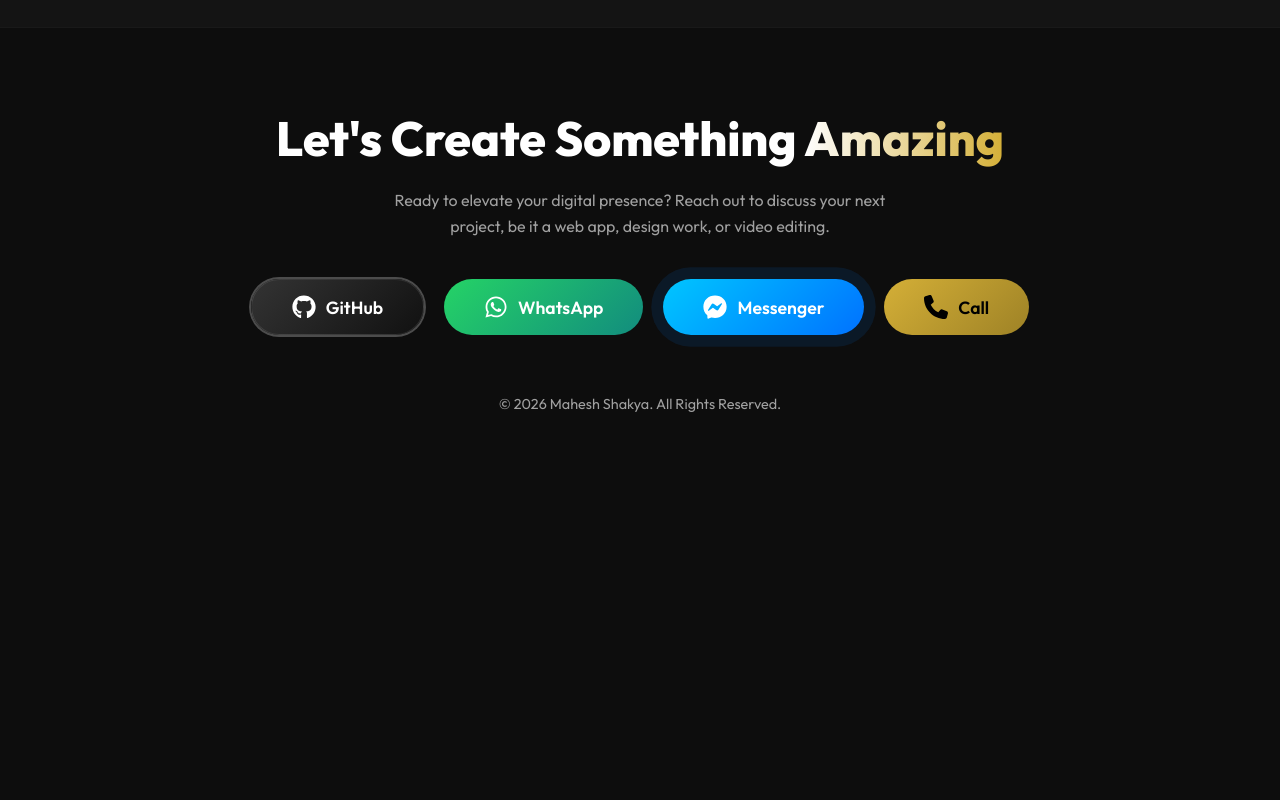
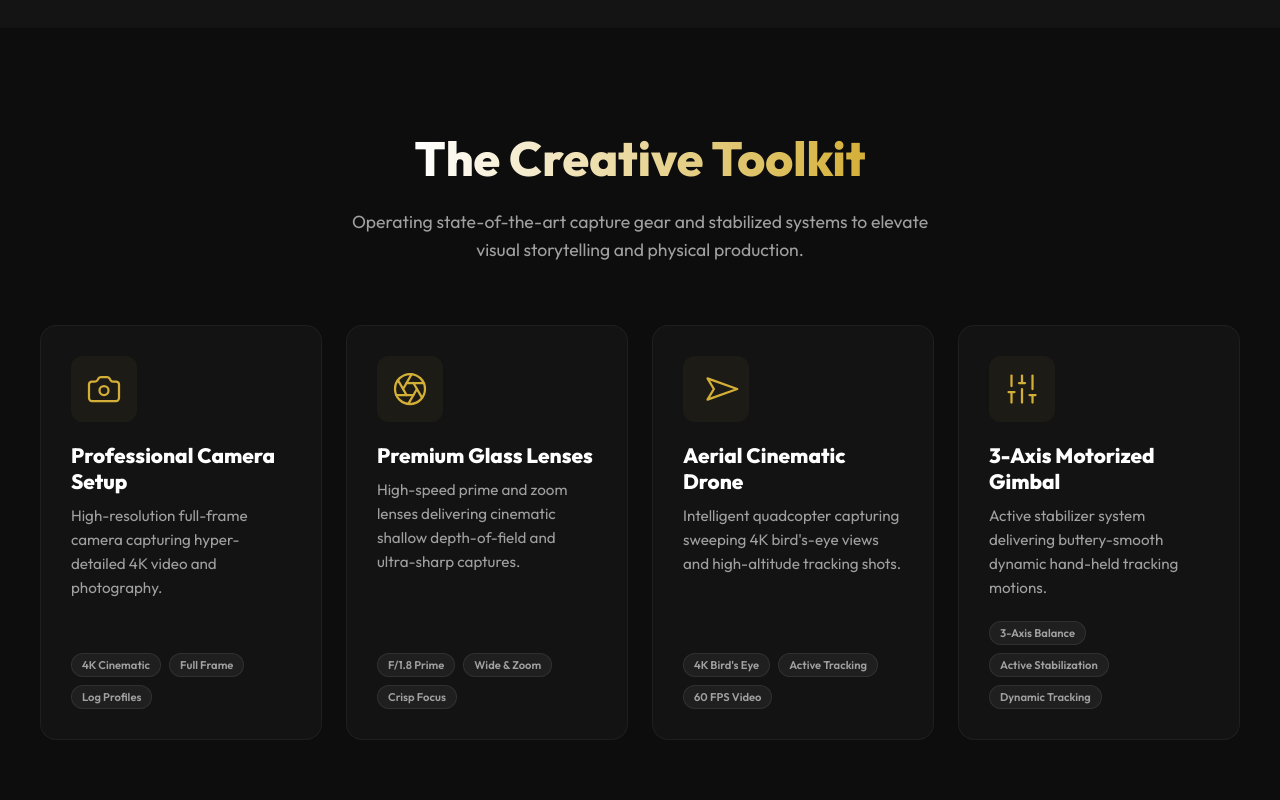
Before and after one commit to shakyamtech/shakya-portal, a React (Vite) app: page / in a window 1280 px wide. Shown: the part 1760-2560 px from the top of the page. Before the commit the page ends 2253 px from the top, so only its background shows below. Built offline with nearby package versions, Linux system fonts and the light colour scheme.

Commit message:
feat: implement Option B Creative Toolkit section and navbar anchor

```diff
--- a/src/App.tsx
+++ b/src/App.tsx
@@ -1,5 +1,5 @@
 import { useEffect, useState } from 'react';
-import { Globe, Smartphone, Palette, Calculator, Video } from 'lucide-react';
+import { Globe, Smartphone, Palette, Calculator, Video, Camera, Aperture, Navigation, Sliders } from 'lucide-react';
 import { FaWhatsapp, FaFacebookMessenger, FaGithub, FaPhone } from 'react-icons/fa6';
 import './index.css';
 
@@ -9,6 +9,37 @@ const rolesData = [
   { name: "Graphic Designer", icon: <Palette size={40} strokeWidth={1.5} /> },
   { name: "Account Book Keeper", icon: <Calculator size={40} strokeWidth={1.5} /> },
   { name: "Video Editor", icon: <Video size={40} strokeWidth={1.5} /> }
+];
+
+const gearData = [
+  {
+    id: "camera",
+    name: "Professional Camera Setup",
+    description: "High-resolution full-frame camera capturing hyper-detailed 4K video and photography.",
+    icon: <Camera size={36} strokeWidth={1.5} />,
+    tags: ["4K Cinematic", "Full Frame", "Log Profiles"]
+  },
+  {
+    id: "lenses",
+    name: "Premium Glass Lenses",
+    description: "High-speed prime and zoom lenses delivering cinematic shallow depth-of-field and ultra-sharp captures.",
+    icon: <Aperture size={36} strokeWidth={1.5} />,
+    tags: ["F/1.8 Prime", "Wide & Zoom", "Crisp Focus"]
+  },
+  {
+    id: "drone",
+    name: "Aerial Cinematic Drone",
+    description: "Intelligent quadcopter capturing sweeping 4K bird's-eye views and high-altitude tracking shots.",
+    icon: <Navigation size={36} strokeWidth={1.5} style={{ transform: 'rotate(45deg)' }} />,
+    tags: ["4K Bird's Eye", "Active Tracking", "60 FPS Video"]
+  },
+  {
+    id: "gimbal",
+    name: "3-Axis Motorized Gimbal",
+    description: "Active stabilizer system delivering buttery-smooth dynamic hand-held tracking motions.",
+    icon: <Sliders size={36} strokeWidth={1.5} />,
+    tags: ["3-Axis Balance", "Active Stabilization", "Dynamic Tracking"]
+  }
 ];
 
 const roles = rolesData.map(r => r.name);
@@ -31,6 +62,7 @@ function App() {
         <div className="nav-links">
           <a href="#about">About</a>
           <a href="#work">Work</a>
+          <a href="#toolkit">Gear</a>
           <a href="#contact">Contact</a>
         </div>
       </nav>
@@ -133,6 +165,36 @@ function App() {
         </div>
       </section>
 
+      {/* The Creative Toolkit Section */}
+      <section id="toolkit" style={{ padding: '100px 20px', background: 'var(--bg-primary)', borderTop: '1px solid rgba(255,255,255,0.02)' }}>
+        <div style={{ maxWidth: '1200px', margin: '0 auto' }}>
+          <h2 className="section-title"><span className="gradient-text">The Creative Toolkit</span></h2>
+          <p style={{ color: 'var(--text-secondary)', textAlign: 'center', maxWidth: '600px', margin: '-30px auto 60px auto', lineHeight: 1.6, fontSize: '1.1rem' }}>
+            Operating state-of-the-art capture gear and stabilized systems to elevate visual storytelling and physical production.
+          </p>
+          <div className="toolkit-grid">
+            {gearData.map((gear, idx) => (
+              <div key={idx} className="glass-panel toolkit-card">
+                <div style={{ color: 'var(--accent)', display: 'inline-flex', padding: '15px', borderRadius: '12px', background: 'rgba(212, 175, 55, 0.05)', width: 'fit-content' }}>
+                  {gear.icon}
+                </div>
+                <div style={{ display: 'flex', flexDirection: 'column', flex: 1, justifyContent: 'space-between' }}>
+                  <div>
+                    <h3 style={{ fontSize: '1.3rem', fontWeight: 700, color: 'var(--text-primary)', marginBottom: '10px' }}>{gear.name}</h3>
+                    <p style={{ color: 'var(--text-secondary)', lineHeight: 1.6, fontSize: '0.95rem', marginBottom: '20px' }}>{gear.description}</p>
+                  </div>
+                  <div style={{ display: 'flex', gap: '8px', flexWrap: 'wrap', marginTop: 'auto' }}>
+                    {gear.tags.map((tag, tIdx) => (
+                      <span key={tIdx} style={{ fontSize: '0.7rem', padding: '4px 10px', background: 'rgba(255, 255, 255, 0.05)', borderRadius: '30px', border: '1px solid rgba(255,255,255,0.08)', color: 'var(--text-secondary)', fontWeight: 600 }}>{tag}</span>
+                    ))}
+                  </div>
+                </div>
+              </div>
+            ))}
+          </div>
+        </div>
+      </section>
+
       {/* Contact Section */}
       <footer id="contact" style={{ padding: '80px 20px', textAlign: 'center', borderTop: '1px solid rgba(255,255,255,0.05)', background: 'var(--bg-primary)' }}>
         <h2 className="section-title" style={{ marginBottom: '20px' }}>Let's Create Something <span className="gradient-text">Amazing</span></h2>
--- a/src/index.css
+++ b/src/index.css
@@ -263,6 +263,29 @@ body {
   gap: 40px;
 }
 
+/* Toolkit Grid & Cards */
+.toolkit-grid {
+  display: grid;
+  grid-template-columns: repeat(auto-fit, minmax(260px, 1fr));
+  gap: 24px;
+  width: 100%;
+}
+
+.toolkit-card {
+  padding: 30px;
+  display: flex;
+  flex-direction: column;
+  gap: 20px;
+  height: 100%;
+  transition: all 0.3s cubic-bezier(0.165, 0.84, 0.44, 1);
+}
+
+.toolkit-card:hover {
+  transform: translateY(-8px);
+  border-color: rgba(212, 175, 55, 0.25) !important;
+  box-shadow: 0 12px 30px rgba(0, 0, 0, 0.4);
+}
+
 /* Mobile Responsiveness */
 @media (max-width: 768px) {
   .nav-container {
@@ -318,11 +341,11 @@ body {
     margin-bottom: 30px;
   }
 
-  .work-grid {
+  .work-grid, .toolkit-grid {
     grid-template-columns: 1fr;
   }
 
-  #work, #contact {
+  #work, #toolkit, #contact {
     padding: 60px 20px;
   }
 }
```
